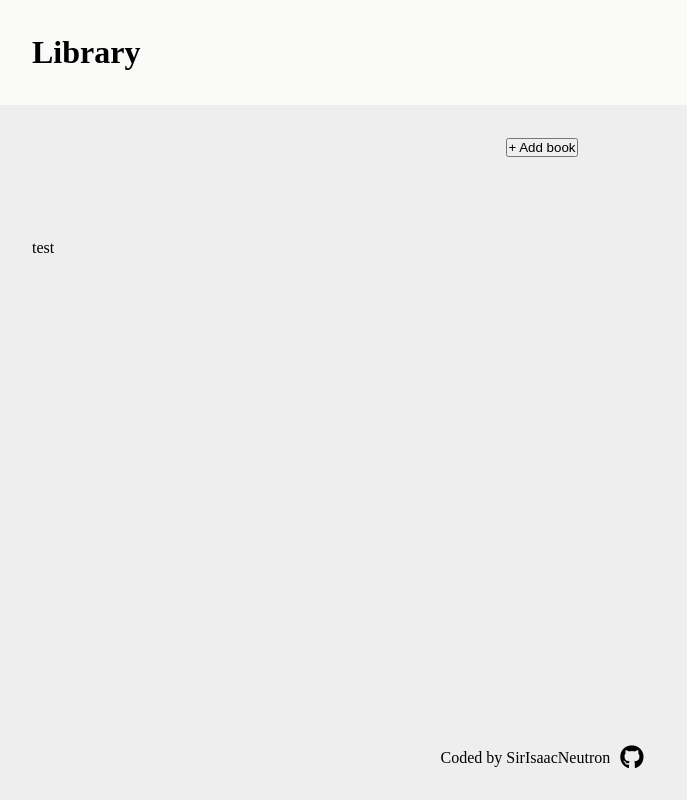
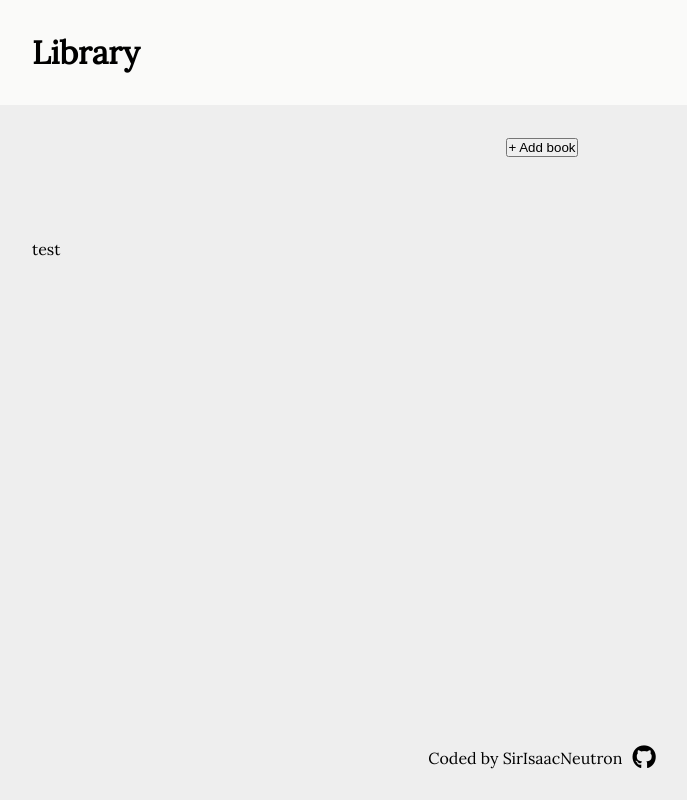
Before and after one commit to SirIsaacNeutron/library, a website: page index.html in a window 1280 px wide. Shown: the whole page, without its empty margins (98-785 px from the left). Drawn offline with Linux system fonts and the light colour scheme.

Commit message:
Add Lora font

```diff
--- a/index.html
+++ b/index.html
@@ -4,6 +4,11 @@
         <meta charset="utf-8" />
         <meta name="viewport" content="width=device-width, initial-scale=1" />
         <title>Library</title>
+
+        <link rel="preconnect" href="https://fonts.googleapis.com" />
+        <link rel="preconnect" href="https://fonts.gstatic.com" crossorigin />
+        <link href="https://fonts.googleapis.com/css2?family=Lora&display=swap" rel="stylesheet" />
+
         <link rel="stylesheet" href="styles.css" />
 
         <script src="https://kit.fontawesome.com/cffa455509.js" crossorigin="anonymous"></script>
--- a/styles.css
+++ b/styles.css
@@ -14,6 +14,8 @@
     grid-template-rows: 1fr 0.8fr 5fr 0.8fr;
 
     min-height: 100vh;
+
+    font-family: "Lora", serif;
 }
 
 main,
```
